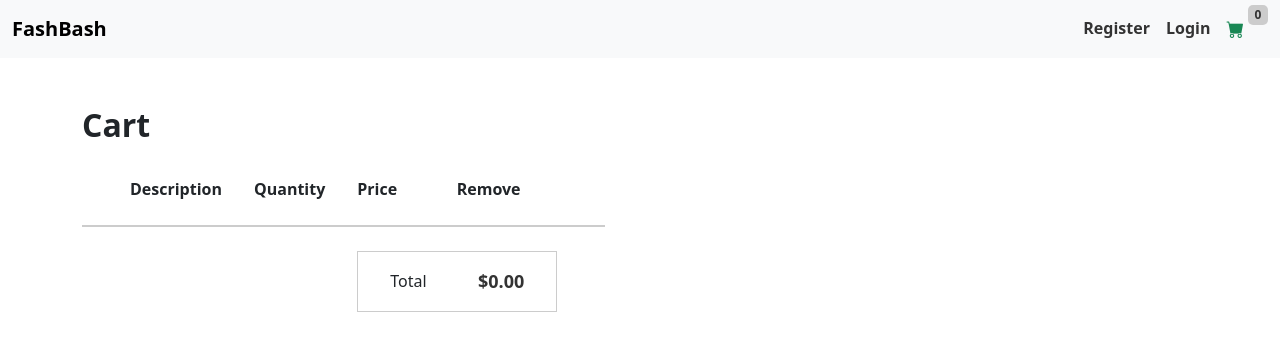
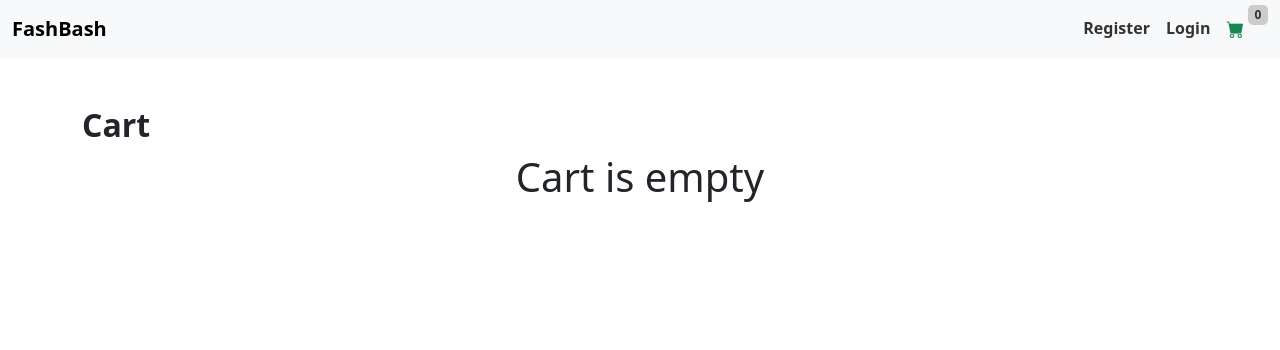
Before and after one commit to Mano4life/FashBashEcommerce, an Angular app: page /cart in a window 1280 px wide. Shown: the top 350 px of the page. Built offline with nearby package versions, Linux system fonts and the light colour scheme.

Commit message:
added: cart is empty condition

```diff
--- a/src/app/cart/cart.component.html
+++ b/src/app/cart/cart.component.html
@@ -1,5 +1,9 @@
 <div class="container mt-5">
   <h2 class="fw-bold">Cart</h2>
+
+  @if( productProxies.length === 0 ) {
+    <p class="text-center h1">Cart is empty</p>
+  }@else {
 
   <table>
     <thead>
@@ -36,7 +40,7 @@
         <td>
           <button class="remove-btn" (click)="onRemoveItem(item)"><i class="bi bi-x"></i></button>
         </td>
-        <td>{{ item.price | currency }}</td>
+        <td class="fw-bold">{{ item.price | currency }}</td>
       </tr>
       <tr>
         <td></td>
@@ -47,4 +51,6 @@
       </tr>
     </tbody>
   </table>
+
+}
 </div>
```
